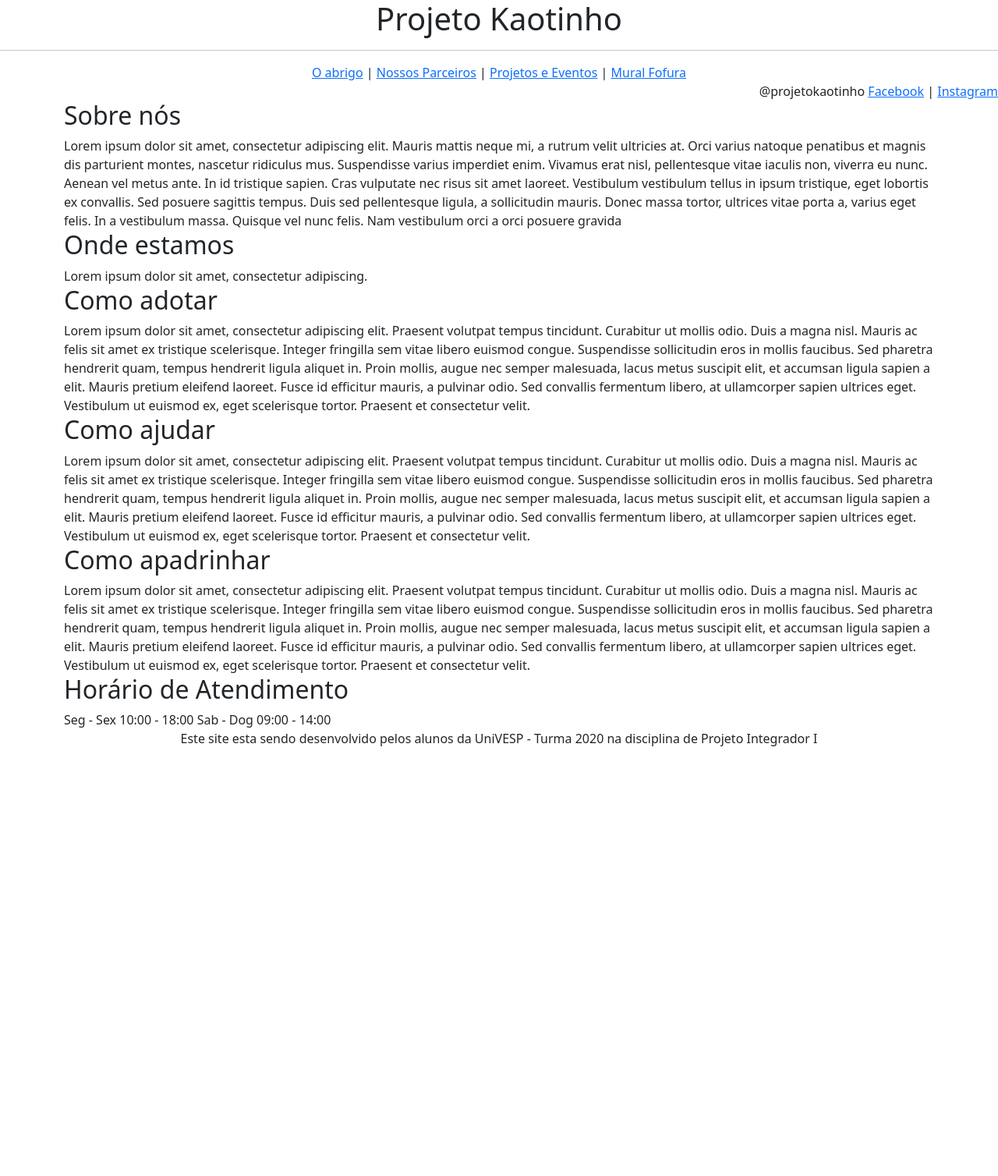
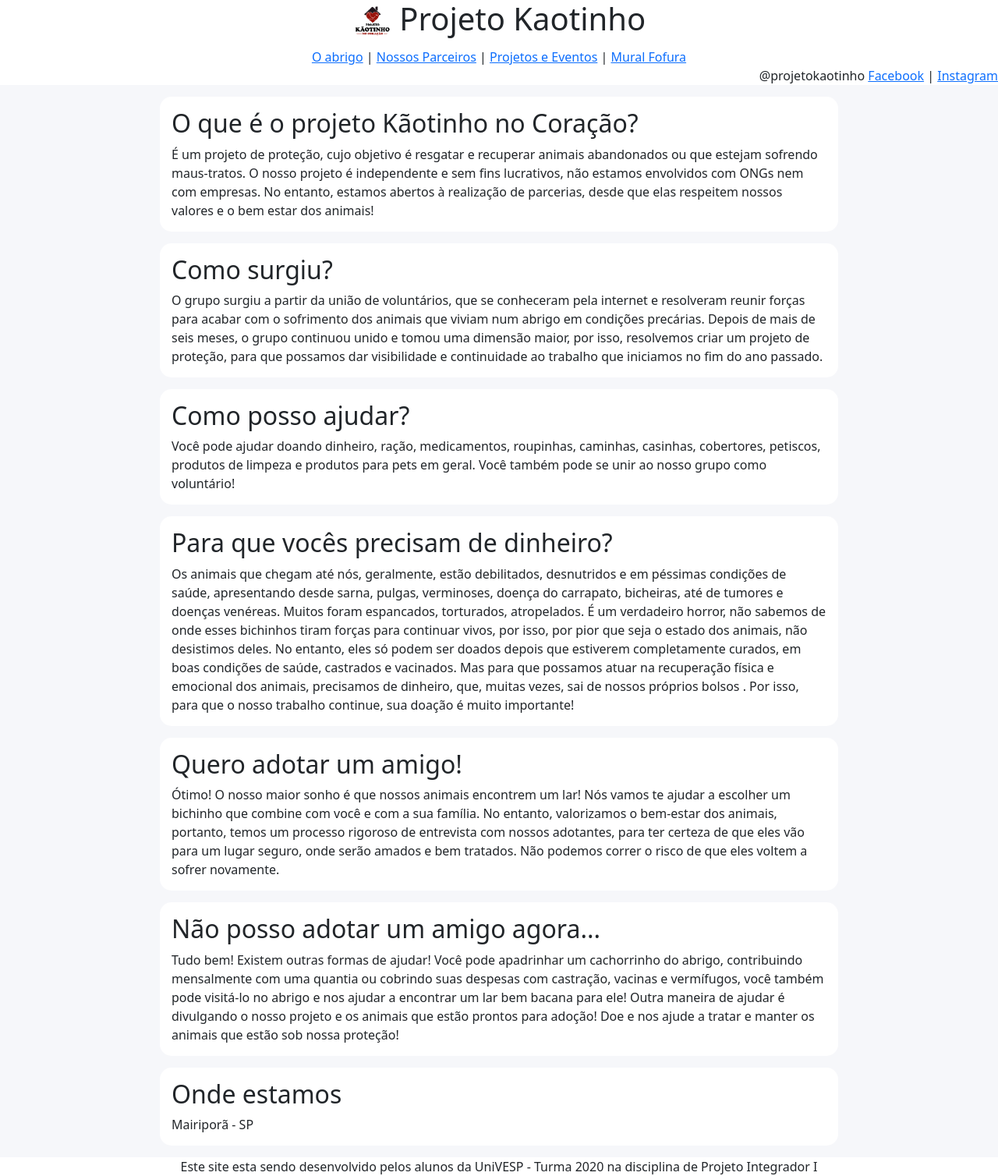
Before and after one commit to bruno-caldas/pi_univesp_jacana, a Django app: page /abrigo/ in a window 1280 px wide. Shown: the whole page at 78% size. Before the commit the page ends 957 px from the top, so only its background shows below. Run offline with Django 3.2, Linux system fonts and the light colour scheme; some libraries are stand-ins or nearby versions.

Commit message:
refact: Altera arquivo css
Se aceito, este commit atualiza a página adicionando estilização ao
site.

```diff
--- a/cadastro/templates/cadastro/form.html
+++ b/cadastro/templates/cadastro/form.html
@@ -12,6 +12,7 @@
     {% if documents %}
         <ul>
         {% for document in documents %}
+        <section class="bloco-conteudo">
             <ul>
                 <li><img width="300px" src="{{ document.docfile.url }}"><br>
                     Nome do cachorro: {{ document.nome_cachorro }}
@@ -19,10 +20,14 @@
                     Idade do cachorro: {{ document.idade_cachorro }}
                 </li>
             </ul>
+        </section>
         {% endfor %}
         </ul>
     {% else %}
+    <section class="bloco-conteudo">
         <p>No documents.</p>
+    </section>
+
     {% endif %}
 
     <!-- Upload form. Note enctype attribute! -->
--- a/eventos/templates/eventos/eventos.html
+++ b/eventos/templates/eventos/eventos.html
@@ -9,7 +9,7 @@
 
 <section>
     {% for evento in eventos %}
-    <article>
+    <article class="bloco-conteudo">
         <h3>
             Evento: {{ evento.nome_evento }} | {{ evento.get_data_evento }}
         </h3>
@@ -23,7 +23,6 @@
             {% if evento.get_parceiros %}Parceiros: {{ evento.get_parceiros }}{% endif %}
         </div>
     </article>
-    <hr>
     {% endfor %}
 </section>
 {% endblock %}
--- a/pijacana/settings.py
+++ b/pijacana/settings.py
@@ -37,7 +37,10 @@ os.makedirs(STATIC_ROOT, exist_ok=True)
 
 STATIC_ROOT = os.path.join(BASE_DIR, 'staticfiles')
 STATIC_URL = '/static/'
+
+MEDIA_ROOT = os.path.join(BASE_DIR,'media')
 MEDIA_URL = '/media/'
+ADMIN_MEDIA_PREFIX = '/admin_media/'
 
 # Extra places for collectstatic to find static files.
 STATICFILES_DIRS = (
--- a/pijacana/urls.py
+++ b/pijacana/urls.py
@@ -31,11 +31,8 @@ urlpatterns = [
     path('admin/', admin.site.urls),
     path('', RedirectView.as_view(url='/abrigo/')),
     path('abrigo/', carrega_index, name="index"),
-    #path('abrigo/parceiros', carrega_parceiros, name="parceiros"),
     path('abrigo/parceiros',include("parceiros.urls")),
-    #path('abrigo/eventos', carrega_eventos, name="eventos"),
     path('abrigo/eventos', include("eventos.urls")),
     path('abrigo/mural_animais', include("cadastro.urls")),
     path('login/', include("login_users.urls")),
-    #path('abrigo/mural_animais', test_form, name="mural_animais")
 ]
--- /dev/null
+++ b/static/css/style.css
@@ -0,0 +1,43 @@
+body {
+    background-color:#F6F7FA;
+    border: 15px;
+}
+
+.barra-superior {
+    border: 15px;
+    background-color:white;
+    text-align: center;
+}
+
+img {
+    border: 5px;
+    border-color: red;
+    border-radius: 50%;
+    width: 50px;
+}
+
+#titulo {
+    border: 15px;
+}
+
+.conteudo-principal {
+    max-width:900px;
+    margin: auto;
+}
+
+.bloco-conteudo {
+    background-color:white;
+    margin: 15px;
+    padding: 15px;
+    border-radius: 15px;
+}
+
+.parceiros {
+    border:15px;
+}
+
+.barra-inferior {
+    border: 15px;
+    border-color: red;
+    background-color:white;
+}
--- a/templates/index.html
+++ b/templates/index.html
@@ -2,30 +2,43 @@
 
 {% block content %}
 <section>
-    <h2>Sobre nós</h2>
-    <article>Lorem ipsum dolor sit amet, consectetur adipiscing elit. Mauris mattis neque mi, a rutrum velit ultricies at. Orci varius natoque penatibus et magnis dis parturient montes, nascetur ridiculus mus. Suspendisse varius imperdiet enim. Vivamus erat nisl, pellentesque vitae iaculis non, viverra eu nunc. Aenean vel metus ante. In id tristique sapien. Cras vulputate nec risus sit amet laoreet. Vestibulum vestibulum tellus in ipsum tristique, eget lobortis ex convallis. Sed posuere sagittis tempus. Duis sed pellentesque ligula, a sollicitudin mauris. Donec massa tortor, ultrices vitae porta a, varius eget felis. In a vestibulum massa. Quisque vel nunc felis. Nam vestibulum orci a orci posuere gravida</article>
-</section>
-<section>
-    <h2>Onde estamos</h2>
-    <article>Lorem ipsum dolor sit amet, consectetur adipiscing.</article>
-</section>
-<section>
-    <h2>Como adotar</h2>
-    <article>Lorem ipsum dolor sit amet, consectetur adipiscing elit. Praesent volutpat tempus tincidunt. Curabitur ut mollis odio. Duis a magna nisl. Mauris ac felis sit amet ex tristique scelerisque. Integer fringilla sem vitae libero euismod congue. Suspendisse sollicitudin eros in mollis faucibus. Sed pharetra hendrerit quam, tempus hendrerit ligula aliquet in. Proin mollis, augue nec semper malesuada, lacus metus suscipit elit, et accumsan ligula sapien a elit. Mauris pretium eleifend laoreet. Fusce id efficitur mauris, a pulvinar odio. Sed convallis fermentum libero, at ullamcorper sapien ultrices eget. Vestibulum ut euismod ex, eget scelerisque tortor. Praesent et consectetur velit.</article>
-</section>
-<section>
-    <h2>Como ajudar</h2>
-    <article>Lorem ipsum dolor sit amet, consectetur adipiscing elit. Praesent volutpat tempus tincidunt. Curabitur ut mollis odio. Duis a magna nisl. Mauris ac felis sit amet ex tristique scelerisque. Integer fringilla sem vitae libero euismod congue. Suspendisse sollicitudin eros in mollis faucibus. Sed pharetra hendrerit quam, tempus hendrerit ligula aliquet in. Proin mollis, augue nec semper malesuada, lacus metus suscipit elit, et accumsan ligula sapien a elit. Mauris pretium eleifend laoreet. Fusce id efficitur mauris, a pulvinar odio. Sed convallis fermentum libero, at ullamcorper sapien ultrices eget. Vestibulum ut euismod ex, eget scelerisque tortor. Praesent et consectetur velit.</article>
-</section>
-<section>
-    <h2>Como apadrinhar</h2>
-    <article>Lorem ipsum dolor sit amet, consectetur adipiscing elit. Praesent volutpat tempus tincidunt. Curabitur ut mollis odio. Duis a magna nisl. Mauris ac felis sit amet ex tristique scelerisque. Integer fringilla sem vitae libero euismod congue. Suspendisse sollicitudin eros in mollis faucibus. Sed pharetra hendrerit quam, tempus hendrerit ligula aliquet in. Proin mollis, augue nec semper malesuada, lacus metus suscipit elit, et accumsan ligula sapien a elit. Mauris pretium eleifend laoreet. Fusce id efficitur mauris, a pulvinar odio. Sed convallis fermentum libero, at ullamcorper sapien ultrices eget. Vestibulum ut euismod ex, eget scelerisque tortor. Praesent et consectetur velit.</article>
-</section>
-<section>
-    <h2>Horário de Atendimento</h2>
-    <article>
-        Seg - Sex 10:00 - 18:00
-        Sab - Dog 09:00 - 14:00
-    </article>
+    <section class="bloco-conteudo">
+        <h2>O que é o projeto Kãotinho no Coração?</h2>
+        <article>
+            É um projeto de proteção, cujo objetivo é resgatar e recuperar animais abandonados ou que estejam sofrendo maus-tratos.
+            O nosso projeto é independente e sem fins lucrativos, não estamos envolvidos com ONGs nem com empresas. No entanto, estamos abertos à realização de parcerias, desde que elas respeitem nossos valores e o bem estar dos animais!
+        </article>
+    </section>
+    <section class="bloco-conteudo">
+        <h2>Como surgiu?</h2>
+            O grupo surgiu a partir da união de voluntários, que se conheceram pela internet e resolveram reunir forças para acabar com o sofrimento dos animais que viviam num abrigo em condições precárias.
+            Depois de mais de seis meses, o grupo continuou unido e tomou uma dimensão maior, por isso, resolvemos criar um projeto de proteção, para que possamos dar visibilidade e continuidade ao trabalho que iniciamos no fim do ano passado.
+    </section>
+    <section class="bloco-conteudo">
+        <h2>Como posso ajudar?</h2>
+        Você pode ajudar doando dinheiro, ração, medicamentos, roupinhas, caminhas, casinhas, cobertores, petiscos, produtos de limpeza e produtos para pets em geral.
+        Você também pode se unir ao nosso grupo como voluntário!
+    </section>
+    <section class="bloco-conteudo">
+        <h2>Para que vocês precisam de dinheiro?</h2>
+        Os animais que chegam até nós, geralmente, estão debilitados, desnutridos e em péssimas condições de saúde, apresentando desde sarna, pulgas, verminoses, doença do carrapato, bicheiras, até de tumores e doenças venéreas. Muitos foram espancados, torturados, atropelados. É um verdadeiro horror, não sabemos de onde esses bichinhos tiram forças para continuar vivos, por isso, por pior que seja o estado dos animais, não desistimos deles. No entanto, eles só podem ser doados depois que estiverem completamente curados, em boas condições de saúde, castrados e vacinados.
+        Mas para que possamos atuar na recuperação física e emocional dos animais, precisamos de dinheiro, que, muitas vezes, sai de nossos próprios bolsos .
+        Por isso, para que o nosso trabalho continue, sua doação é muito importante!
+    </section>
+    <section class="bloco-conteudo">
+        <h2>Quero adotar um amigo!</h2>
+        Ótimo! O nosso maior sonho é que nossos animais encontrem um lar! Nós vamos te ajudar a escolher um bichinho que combine com você e com a sua família.
+        No entanto, valorizamos o bem-estar dos animais, portanto, temos um processo rigoroso de entrevista com nossos adotantes, para ter certeza de que eles vão para um lugar seguro, onde serão amados e bem tratados. Não podemos correr o risco de que eles voltem a sofrer novamente.
+    </section>
+    <section class="bloco-conteudo">
+        <h2>Não posso adotar um amigo agora...</h2>
+        Tudo bem! Existem outras formas de ajudar! Você pode apadrinhar um cachorrinho do abrigo, contribuindo mensalmente com uma quantia ou cobrindo suas despesas com castração, vacinas e vermífugos, você também pode visitá-lo no abrigo e nos ajudar a encontrar um lar bem bacana para ele!
+        Outra maneira de ajudar é divulgando o nosso projeto e os animais que estão prontos para adoção!
+        Doe e nos ajude a tratar e manter os animais que estão sob nossa proteção!
+    </section>
+    <section class="bloco-conteudo">
+        <h2>Onde estamos</h2>
+        <article>Mairiporã - SP</article>
+    </section>
 </section>
 {% endblock %}
--- a/templates/model-page.html
+++ b/templates/model-page.html
@@ -5,19 +5,19 @@
     <title>Projeto Kaotinho</title>
     <meta name="viewport" content="width=device-width, initial-scale=1.0">
     <!-- Bootstrap -->
-    <link rel="stylesheet" type="text/css" href="{% static 'cadastro/bootstrap.min.css' %}">
-    <link rel="stylesheet" type="text/css" href="{% static 'cadastro/main.css' %}">
+    <link rel="stylesheet" type="text/css" href="{% static 'bootstrap/bootstrap.min.css' %}">
+    <link rel="stylesheet" type="text/css" href="{% static 'css/style.css' %}">
   </head>
   <body>
 
     <header>
-      <div align="center">
+      <section class="barra-superior">
+        <div id="titulo">
           <h1>
-          Projeto Kaotinho
+            <img id="logo" src="{% static 'media/logo.png' %}" alt="logo kaotinho"> Projeto Kaotinho
           </h1>
-        <hr>
         </div>
-      <div align="center">
+        <div id="navegacao"">
           <nav>
             <a href="{% url 'index' %}">O abrigo</a> |
             <a href="{% url 'parceiros:parceiros' %}"parceiros/">Nossos Parceiros</a> |
@@ -25,25 +25,30 @@
             <a href="{% url 'cadastro:mural_animais' %}">Mural Fofura</a>
           </nav>
         </div>
-      <div align="right">
+        <div id="rede-sociais" align="right">
           @projetokaotinho
           <a href="https://www.facebook.com/projetokaotinho" target="_blank">Facebook</a> |
           <a href="https://www.instagram.com/projetokaotinho/" target="_blank">Instagram</a>
         </div>
+      </section>
     </header>
 
-    <div class="container">
+    <section class="conteudo-principal">
+      <div>
         {% block content %}
         {% endblock %}
       </div>
+    </section>
 
     <footer>
+      <section class="barra-inferior">
         <div align="center">
           Este site esta sendo desenvolvido pelos alunos da UniVESP - Turma 2020 na disciplina de Projeto Integrador I
         </div>
+      </section>
     </footer>
 
-    <script src="{% static 'cadastro/ootstrap.min.js' %}">
+    <script src="{% static 'bootstrap/bootstrap.min.js' %}" >
 
   </body>
 
```
Also changed, not shown: parceiros/templates/parceiros/parceiros.html (+5 -5 lines), static/bootstrap/bootstrap.min.css (renamed from cadastro/static/cadastro/bootstrap.min.css), static/bootstrap/bootstrap.min.js (renamed from cadastro/static/cadastro/bootstrap.min.js), static/media/logo.png (added). Lines whose indentation alone changed are shown as unchanged.
